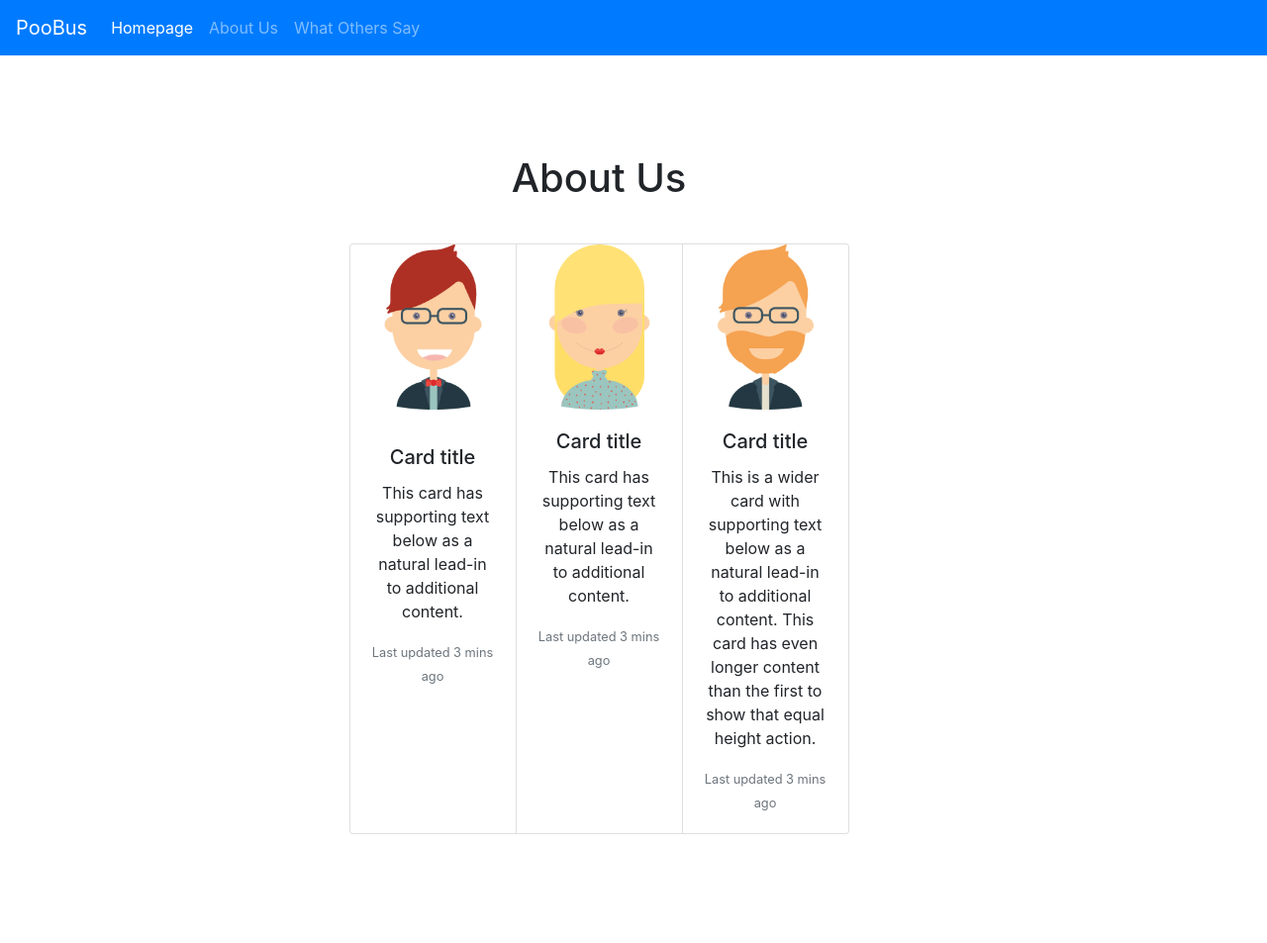
After one commit to PooBusCy/TheRightNameIsPouBusDotCom, a Symfony app: template templates/pou_na_paw/aboutus.html.twig in a window 1280 px wide. The commit adds this page. Shown: the whole page at 99% size. Run offline with Twig, Linux system fonts and the light colour scheme; the template is opened without the code that fills it, so the values that code supplies are empty; some libraries are stand-ins or nearby versions.

Commit message:
update - 07/07/2018 21:37
homepage and about us update

```diff
--- /dev/null
+++ b/public/css/aboutus.css
@@ -0,0 +1,12 @@
+div.about-us{
+    text-align: center;
+    margin-top: 100px;
+    margin-bottom: 100px;
+    margin-right: 150px;
+    margin-left: 80px;
+}
+div.container-fluid{
+    margin: auto;
+    width: 50%;
+    padding: 10px;
+}
--- a/templates/base.html.twig
+++ b/templates/base.html.twig
@@ -2,10 +2,30 @@
 <html>
     <head>
         <meta charset="UTF-8">
-        <title>{% block title %}Welcome!{% endblock %}</title>
+        <link rel=icon href=/images/favicon.png sizes="16x16" type="image/png">
+        <title>{% block title %}Welcome to PouBus!{% endblock %}</title>
+        <link rel="stylesheet" href="https://maxcdn.bootstrapcdn.com/bootstrap/4.0.0/css/bootstrap.min.css" integrity="sha384-Gn5384xqQ1aoWXA+058RXPxPg6fy4IWvTNh0E263XmFcJlSAwiGgFAW/dAiS6JXm" crossorigin="anonymous">
         {% block stylesheets %}{% endblock %}
+
     </head>
     <body>
+
+    <nav class="navbar navbar-expand-sm bg-primary navbar-dark">
+        <ul class="navbar-nav">
+            <div class="navbar-header">
+                <a class="navbar-brand" href="http://127.0.0.1:8000/">PooBus</a>
+            </div>
+            <li class="nav-item active">
+                <a class="nav-link" href="http://127.0.0.1:8000/">Homepage</a>
+            </li>
+            <li class="nav-item">
+                <a class="nav-link" href="http://127.0.0.1:8000/about-us">About Us</a>
+            </li>
+            <li class="nav-item">
+                <a class="nav-link" href="http://127.0.0.1:8000/what-others-say">What Others Say</a>
+            </li>
+        </ul>
+    </nav>
         {% block body %}{% endblock %}
         {% block javascripts %}{% endblock %}
     </body>
--- /dev/null
+++ b/templates/pou_na_paw/aboutus.html.twig
@@ -0,0 +1,56 @@
+{% extends 'base.html.twig' %}
+
+{% block stylesheets %}
+    <link rel="stylesheet" href="{{ asset('/css/aboutus.css') }}">
+{% endblock %}
+
+{% block body %}
+
+    <div class="about-us">
+        <h1>About Us</h1>
+
+    </br>
+    <div class="container-fluid">
+        <div class="card-group">
+            <div class="card">
+                <div class="card-img pb-3">
+                    <img class="card-img-top" src="/images/boy.png" alt="Card image cap">
+                </div>
+                <div class="card-body">
+                    <h5 class="card-title">Card title</h5>
+                    <p class="card-text">This card has supporting text below as a natural lead-in to additional
+                        content.</p>
+                    <p class="card-text">
+                        <small class="text-muted">Last updated 3 mins ago</small>
+                    </p>
+                </div>
+            </div>
+            <div class="card">
+                <img class="card-img-top" src="/images/girl.png" alt="Card image cap">
+                <div class="card-body">
+                    <h5 class="card-title">Card title</h5>
+                    <p class="card-text">This card has supporting text below as a natural lead-in to additional
+                        content.</p>
+                    <p class="card-text">
+                        <small class="text-muted">Last updated 3 mins ago</small>
+                    </p>
+                </div>
+            </div>
+            <div class="card">
+                <img class="card-img-top" src="/images/man.png" alt="Card image cap">
+                <div class="card-body">
+                    <h5 class="card-title">Card title</h5>
+                    <p class="card-text">This is a wider card with supporting text below as a natural lead-in to
+                        additional content. This card has even longer content than the first to show that equal height
+                        action.</p>
+                    <p class="card-text">
+                        <small class="text-muted">Last updated 3 mins ago</small>
+                    </p>
+                </div>
+            </div>
+        </div>
+
+    </div>
+    </div>
+
+{% endblock %}
```
Also changed, not shown: public/css/homepage.css (+7 -0 lines), src/Controller/PouNaPawController.php (+10 -1 lines), templates/pou_na_paw/index.html.twig (+2 -17 lines), public/images/boy.png (added), public/images/favicon.png (added), public/images/girl.png (added), public/images/man.png (added).
